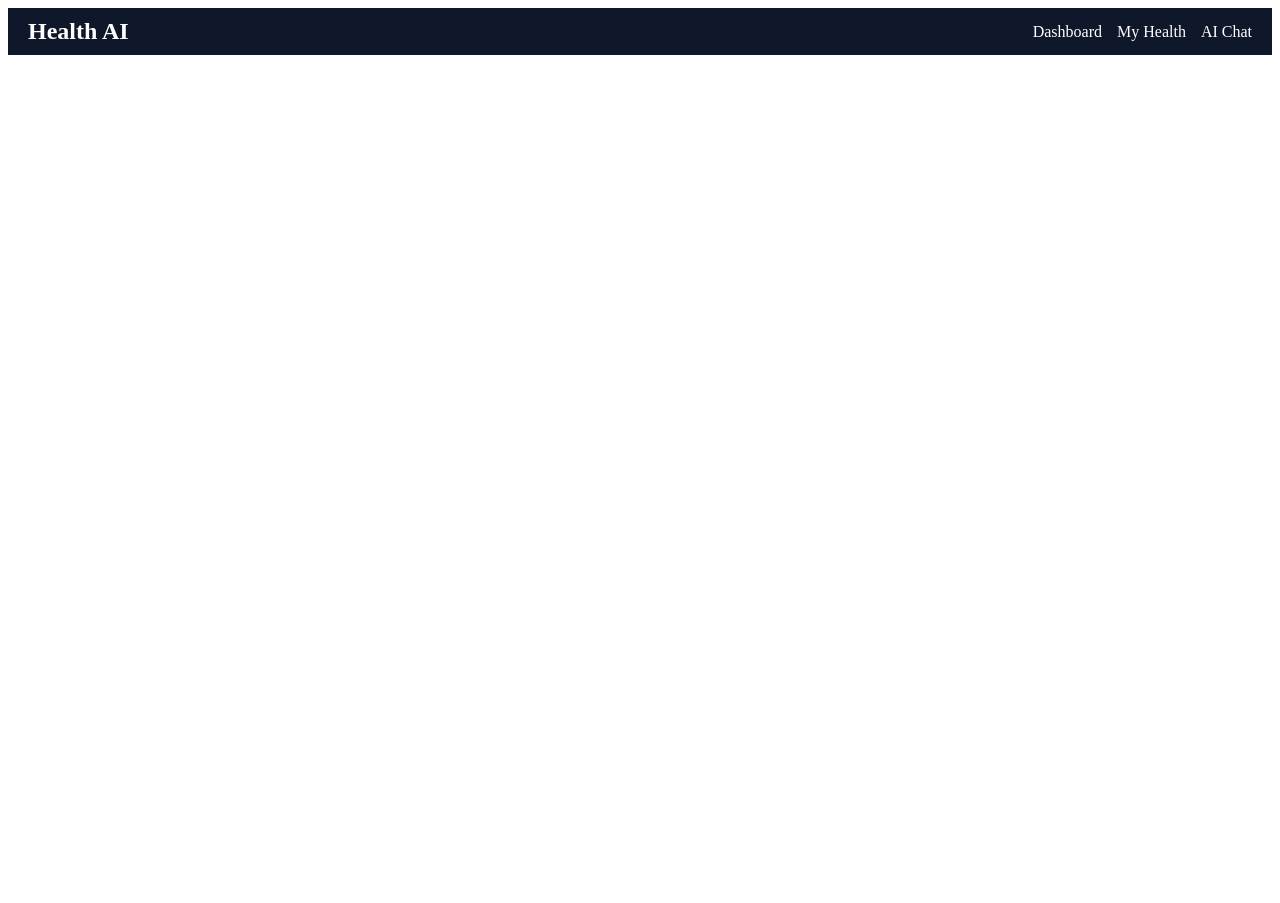
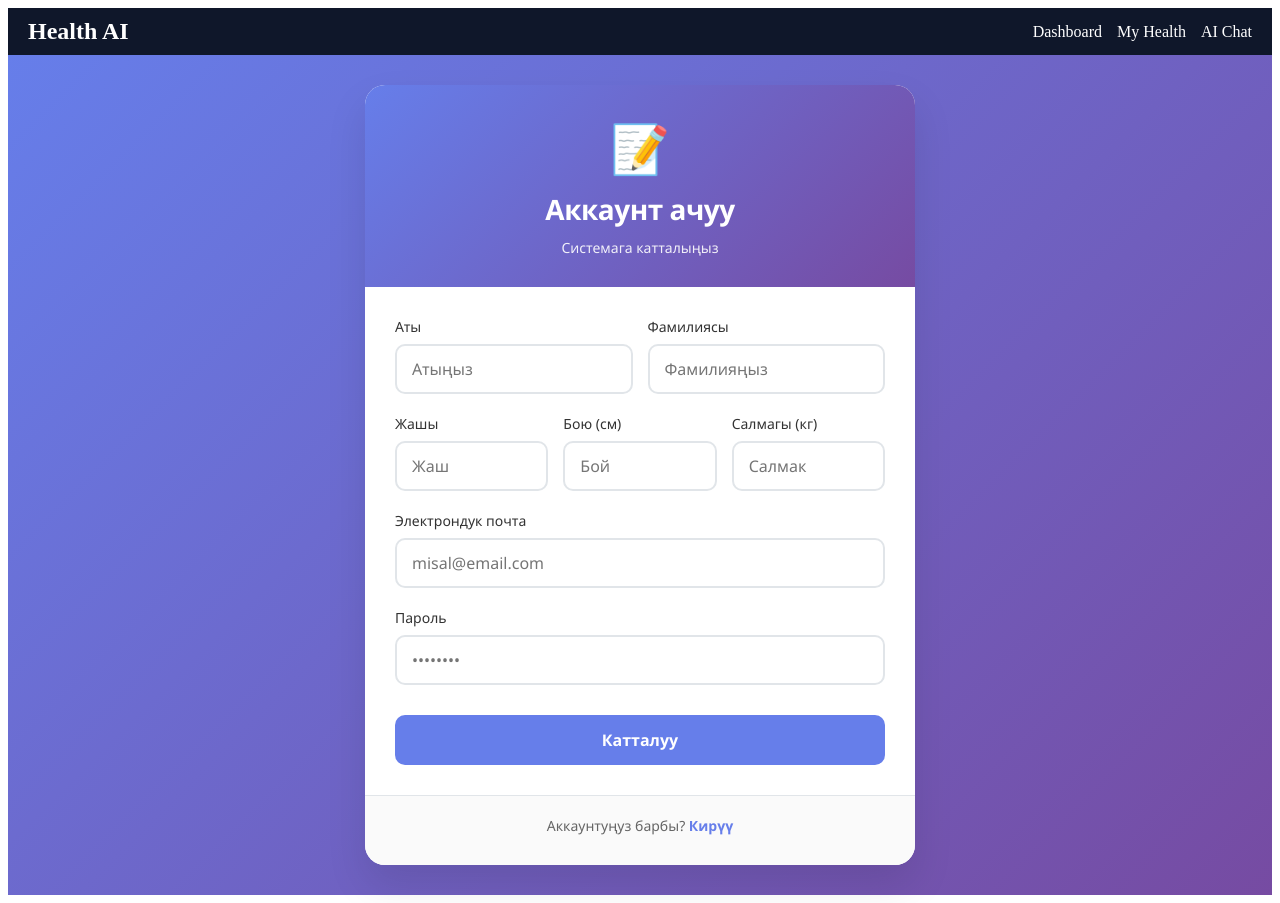
Before and after one commit to foraiproj01-code/frontend-for-uni, a React (Create React App) app: page /register in a window 1280 px wide. Before the commit the page ends 800 px from the top, so only its background shows below. Built offline with nearby package versions, Linux system fonts and the light colour scheme.

Commit message:
Added Register form with validation

```diff
--- a/src/App.js
+++ b/src/App.js
@@ -5,7 +5,7 @@ import Dashboard from "./pages/Dashboard";
 import Health from "./pages/Health";
 import Chat from "./pages/Chat";
 import Login from "./pages/Login";
-
+import Register from "./pages/Registe";
 function App() {
   return (
     <Router>
@@ -15,6 +15,7 @@ function App() {
         <Route path="/dashboard" element={<Dashboard />} />
         <Route path="/health" element={<Health />} />
         <Route path="/chat" element={<Chat />} />
+        <Route path="/register" element={<Register />} />
       </Routes>
     </Router>
   );
--- /dev/null
+++ b/src/pages/Registe.jsx
@@ -0,0 +1,330 @@
+import { useState } from "react";
+import { useNavigate, Link } from "react-router-dom";
+
+export default function Register() {
+  const navigate = useNavigate();
+  const [formData, setFormData] = useState({
+    firstName: "",
+    lastName: "",
+    age: "",
+    height: "",
+    weight: "",
+    email: "",
+    password: "",
+  });
+  const [error, setError] = useState("");
+
+  const handleChange = (e) => {
+    setFormData({ ...formData, [e.target.name]: e.target.value });
+  };
+
+  const handleSubmit = (e) => {
+    e.preventDefault();
+
+    // Validation
+    if (!formData.email.includes("@")) {
+      setError("Email туура эмес");
+      return;
+    }
+    if (formData.password.length < 6) {
+      setError("Пароль 6 символдон узун болушу керек");
+      return;
+    }
+    if (!formData.firstName || !formData.lastName) {
+      setError("Аты жана Фамилиясы керек");
+      return;
+    }
+
+    setError("");
+    console.log("Register info:", formData);
+
+    // Dashboardка navigate
+    navigate("/dashboard");
+  };
+
+  return (
+    <div style={styles.container}>
+      <div style={styles.card}>
+        <div style={styles.header}>
+          <div style={styles.logo}>📝</div>
+          <h2 style={styles.title}>Аккаунт ачуу</h2>
+          <p style={styles.subtitle}>Системага катталыңыз</p>
+        </div>
+
+        <form onSubmit={handleSubmit} style={styles.form}>
+          <div style={styles.row}>
+            <div style={styles.halfGroup}>
+              <label style={styles.label}>Аты</label>
+              <input
+                name="firstName"
+                placeholder="Атыңыз"
+                value={formData.firstName}
+                onChange={handleChange}
+                style={styles.input}
+                required
+              />
+            </div>
+            <div style={styles.halfGroup}>
+              <label style={styles.label}>Фамилиясы</label>
+              <input
+                name="lastName"
+                placeholder="Фамилияңыз"
+                value={formData.lastName}
+                onChange={handleChange}
+                style={styles.input}
+                required
+              />
+            </div>
+          </div>
+
+          <div style={styles.row}>
+            <div style={styles.thirdGroup}>
+              <label style={styles.label}>Жашы</label>
+              <input
+                name="age"
+                type="number"
+                placeholder="Жаш"
+                value={formData.age}
+                onChange={handleChange}
+                style={styles.input}
+                required
+              />
+            </div>
+            <div style={styles.thirdGroup}>
+              <label style={styles.label}>Бою (см)</label>
+              <input
+                name="height"
+                type="number"
+                placeholder="Бой"
+                value={formData.height}
+                onChange={handleChange}
+                style={styles.input}
+                required
+              />
+            </div>
+            <div style={styles.thirdGroup}>
+              <label style={styles.label}>Салмагы (кг)</label>
+              <input
+                name="weight"
+                type="number"
+                placeholder="Салмак"
+                value={formData.weight}
+                onChange={handleChange}
+                style={styles.input}
+                required
+              />
+            </div>
+          </div>
+
+          <div style={styles.inputGroup}>
+            <label style={styles.label}>Электрондук почта</label>
+            <input
+              name="email"
+              type="email"
+              placeholder="misal@email.com"
+              value={formData.email}
+              onChange={handleChange}
+              style={styles.input}
+              required
+            />
+          </div>
+
+          <div style={styles.inputGroup}>
+            <label style={styles.label}>Пароль</label>
+            <input
+              name="password"
+              type="password"
+              placeholder="••••••••"
+              value={formData.password}
+              onChange={handleChange}
+              style={styles.input}
+              required
+            />
+          </div>
+
+          {error && (
+            <div style={styles.errorContainer}>
+              <span style={styles.errorIcon}>⚠️</span>
+              <p style={styles.error}>{error}</p>
+            </div>
+          )}
+
+          <button type="submit" style={styles.button}>
+            Катталуу
+          </button>
+        </form>
+
+        <div style={styles.footer}>
+          <p style={styles.footerText}>
+            Аккаунтуңуз барбы? <Link to="/" style={styles.link}>Кирүү</Link>
+          </p>
+        </div>
+      </div>
+    </div>
+  );
+}
+
+const styles = {
+  container: {
+    minHeight: "100vh",
+    display: "flex",
+    alignItems: "center",
+    justifyContent: "center",
+    background: "linear-gradient(135deg, #667eea 0%, #764ba2 100%)",
+    padding: "20px",
+    fontFamily: "'Segoe UI', 'Roboto', 'Oxygen', sans-serif",
+  },
+  card: {
+    maxWidth: "550px",
+    width: "100%",
+    backgroundColor: "white",
+    borderRadius: "20px",
+    boxShadow: "0 20px 40px rgba(0,0,0,0.1)",
+    overflow: "hidden",
+    transition: "transform 0.3s ease",
+    animation: "fadeInUp 0.5s ease",
+  },
+  header: {
+    background: "linear-gradient(135deg, #667eea 0%, #764ba2 100%)",
+    padding: "30px 30px",
+    textAlign: "center",
+    color: "white",
+  },
+  logo: {
+    fontSize: "48px",
+    marginBottom: "10px",
+  },
+  title: {
+    margin: "0",
+    fontSize: "28px",
+    fontWeight: "600",
+    letterSpacing: "-0.5px",
+  },
+  subtitle: {
+    margin: "10px 0 0",
+    fontSize: "14px",
+    opacity: "0.9",
+  },
+  form: {
+    padding: "30px",
+  },
+  row: {
+    display: "flex",
+    gap: "15px",
+    marginBottom: "20px",
+    flexWrap: "wrap",
+  },
+  halfGroup: {
+    flex: 1,
+    minWidth: "120px",
+  },
+  thirdGroup: {
+    flex: 1,
+    minWidth: "90px",
+  },
+  inputGroup: {
+    marginBottom: "20px",
+  },
+  label: {
+    display: "block",
+    marginBottom: "8px",
+    color: "#333",
+    fontSize: "14px",
+    fontWeight: "500",
+  },
+  input: {
+    width: "100%",
+    padding: "12px 15px",
+    fontSize: "16px",
+    border: "2px solid #e1e5e9",
+    borderRadius: "10px",
+    transition: "all 0.3s ease",
+    outline: "none",
+    boxSizing: "border-box",
+    fontFamily: "inherit",
+  },
+  errorContainer: {
+    display: "flex",
+    alignItems: "center",
+    gap: "10px",
+    backgroundColor: "#fee",
+    padding: "12px",
+    borderRadius: "10px",
+    marginBottom: "20px",
+    borderLeft: "4px solid #f44336",
+  },
+  errorIcon: {
+    fontSize: "18px",
+  },
+  error: {
+    margin: "0",
+    color: "#d32f2f",
+    fontSize: "14px",
+    flex: 1,
+  },
+  button: {
+    width: "100%",
+    padding: "14px",
+    backgroundColor: "#667eea",
+    color: "white",
+    border: "none",
+    borderRadius: "10px",
+    fontSize: "16px",
+    fontWeight: "600",
+    cursor: "pointer",
+    transition: "all 0.3s ease",
+    marginTop: "10px",
+    fontFamily: "inherit",
+  },
+  footer: {
+    padding: "20px 30px 30px",
+    textAlign: "center",
+    borderTop: "1px solid #e1e5e9",
+    backgroundColor: "#fafafa",
+  },
+  footerText: {
+    margin: "0",
+    color: "#666",
+    fontSize: "14px",
+  },
+  link: {
+    color: "#667eea",
+    textDecoration: "none",
+    fontWeight: "600",
+    transition: "color 0.3s ease",
+  },
+};
+
+// Глобалдык стилдер (index.js же App.jsке кошуңуз)
+const globalStyles = `
+  @keyframes fadeInUp {
+    from {
+      opacity: 0;
+      transform: translateY(30px);
+    }
+    to {
+      opacity: 1;
+      transform: translateY(0);
+    }
+  }
+
+  input:focus {
+    border-color: #667eea;
+    box-shadow: 0 0 0 3px rgba(102,126,234,0.1);
+    outline: none;
+  }
+
+  button:hover {
+    background-color: #764ba2;
+    transform: translateY(-2px);
+    box-shadow: 0 5px 15px rgba(102,126,234,0.4);
+  }
+
+  a:hover {
+    color: #764ba2;
+    text-decoration: underline;
+  }
+`;
+
+// Эгер глобалдык CSS колдонсоңуз:
+// document.head.insertAdjacentHTML('beforeend', '<style>' + globalStyles + '</style>');
```
